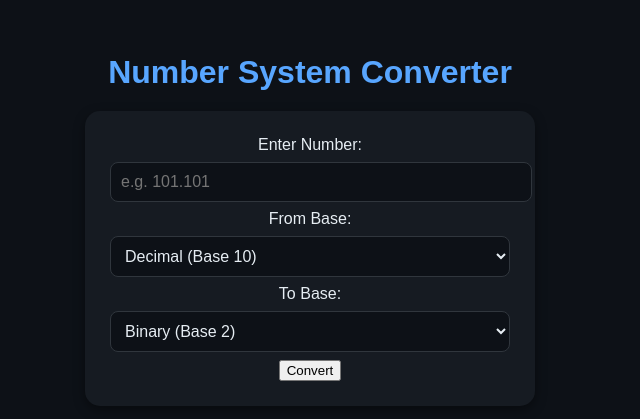
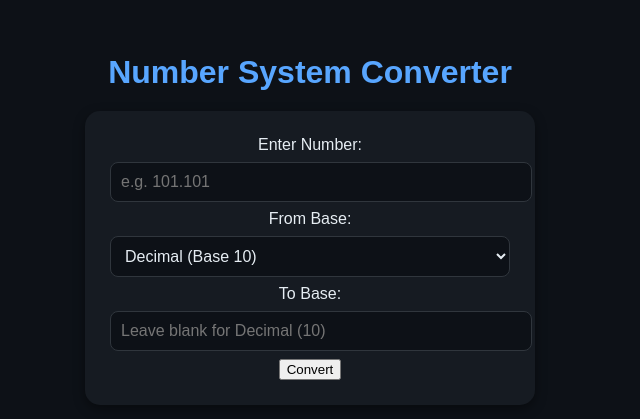
Before and after one commit to Loree54/Group_cat1, a React (Vite) app: page / in a window 1280 px wide. Shown: the part 181-600 px from the top of the page, without its empty margins (330-970 px from the left). Built offline with nearby package versions, Linux system fonts and the light colour scheme.

Commit message:
Update App.jsx

```diff
--- a/src/App.jsx
+++ b/src/App.jsx
@@ -5,12 +5,12 @@ import "./index.css";
 function App() {
   const [inputValue, setInputValue] = useState("");
   const [fromBase, setFromBase] = useState(10);
-  const [toBase, setToBase] = useState(2);
+  const [toBase, setToBase] = useState("");
   const [result, setResult] = useState("");
 
   const handleConvert = () => {
     try {
-      const converted = convertNumber(inputValue, fromBase, toBase);
+      const converted = convertNumber(inputValue, fromBase, toBase || 10);
       setResult(converted);
     } catch (e) {
       setResult("Invalid input or base!");
@@ -32,7 +32,7 @@ function App() {
           placeholder="e.g. 101.101"
         />
 
-        {/* From Base Dropdown */}
+        {/* From Base Dropdown (updated) */}
         <label className="label">From Base:</label>
         <select
           className="dropdown"
@@ -45,18 +45,15 @@ function App() {
           <option value="16">Hexadecimal (Base 16)</option>
         </select>
 
-        {/* To Base Dropdown */}
+        {/* To Base Input (unchanged) */}
         <label className="label">To Base:</label>
-        <select
-          className="dropdown"
+        <input
+          className="input-box"
+          type="number"
           value={toBase}
           onChange={(e) => setToBase(Number(e.target.value))}
-        >
-          <option value="2">Binary (Base 2)</option>
-          <option value="8">Octal (Base 8)</option>
-          <option value="10">Decimal (Base 10)</option>
-          <option value="16">Hexadecimal (Base 16)</option>
-        </select>
+          placeholder="Leave blank for Decimal (10)"
+        />
 
         {/* Convert Button */}
         <button className="btn-primary" onClick={handleConvert}>
```
